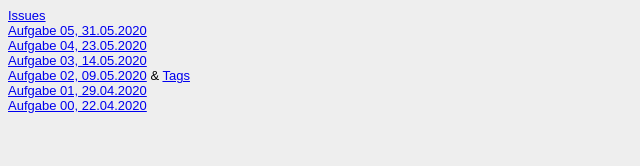
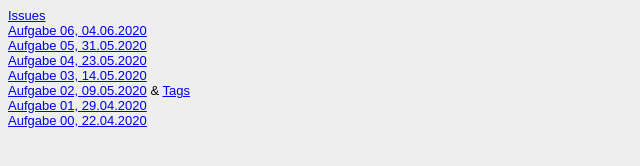
Before and after one commit to FabianKowatsch/GIS-SoSe-2020, a plain HTML site: page Steckbrief/steckbrief.htm in a window 1280 px wide. Shown: the whole page, without its empty margins (0-640 px from the left). Drawn offline with Linux system fonts and the light colour scheme.

Commit message:
a6 verlinkt

```diff
--- a/Steckbrief/steckbrief.htm
+++ b/Steckbrief/steckbrief.htm
@@ -16,6 +16,7 @@
 <body>
     <!-- Hier die Links zu den gelösten Aufgaben einstellen, aktuelle oben, alte stehen lassen! Format: Aufgabenbezeichnung, Datum -->
     <a href="https://github.com/FabianKowatsch/GIS-SoSe-2020/issues" target="_blank">Issues</a><br>
+    <a href="https://fabiankowatsch.github.io/GIS-SoSe-2020/Aufgabe06/index.html" target="_blank">Aufgabe 06, 04.06.2020</a><br>
     <a href="https://fabiankowatsch.github.io/GIS-SoSe-2020/Aufgabe05/index.html" target="_blank">Aufgabe 05, 31.05.2020</a><br>
     <a href="https://fabiankowatsch.github.io/GIS-SoSe-2020/Aufgabe04/index.html" target="_blank">Aufgabe 04, 23.05.2020</a><br>
     <a href="https://fabiankowatsch.github.io/GIS-SoSe-2020/Aufgabe03/portfolio.html" target="_blank">Aufgabe 03, 14.05.2020</a><br>
```
